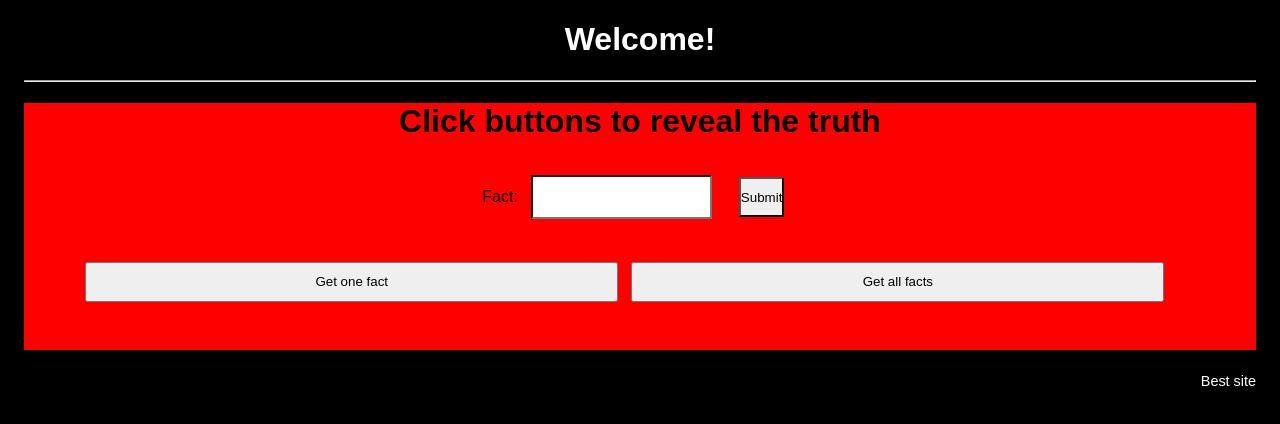
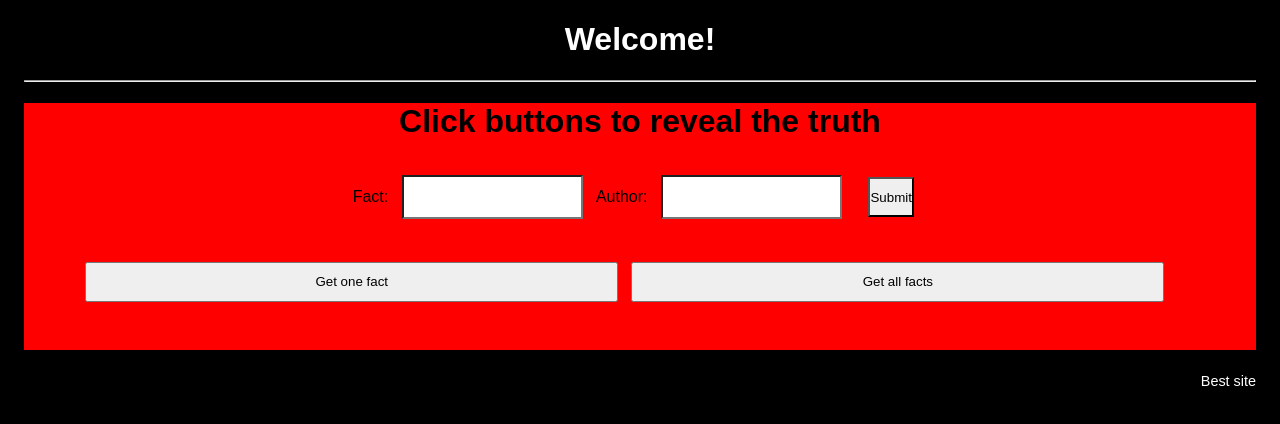
Before and after one commit to awege/someReactProject, a React app: page / in a window 1280 px wide. Shown: the top 424 px of the page. Built offline with nearby package versions, Linux system fonts and the light colour scheme.

Commit message:
Added new input field
added new input field for author

```diff
--- a/src/navigation.js
+++ b/src/navigation.js
@@ -16,6 +16,7 @@ export default class Navigation extends Component {
             authorChange: '',
             submitClicked: false
         };
+        this.everyFact = getAllFacts();
         this.handleClick1 = this.handleClick1.bind(this);
         this.handleClick2 = this.handleClick2.bind(this);
         this.handleChange = this.handleChange.bind(this);
@@ -35,7 +36,7 @@ export default class Navigation extends Component {
     }
     handleClick2() {
         this.setState({ showText2: true });
-        const facts = getAllFacts();
+        const facts = this.everyFact;
         let factString = '';
         for (let i = 0; i < facts.length; i++) {
             factString += facts[i].text + ' Author: ' +
@@ -44,19 +45,32 @@ export default class Navigation extends Component {
         this.setState({ allFacts: factString });
 
     }
-
+    /*
     handleChange(event) {
         this.setState({value: event.target.value});
-      }
+      }*/
     /*
     factChange = ({ value }) => {
         this.setState({
             factChange: value,
         });
     }*/
+    handleChange(event) {
+        const target = event.target;
+        const value =  target.value;
+        const name = target.name;
+
+        this.setState({
+          [name]: value
+        });
+      }
 
     handleSubmit(event) {
-        alert('A fact was submitted: ' + this.state.value);
+        const newAuthor = this.state.authorChange.toString();
+        const newFact = this.state.value.toString();
+        console.log(newAuthor);
+        this.everyFact.push(`{Author: ${newAuthor}}{text: ${newFact}}`);
+        alert('A fact was submitted: ' + this.state.value+ ' Author: ' + this.state.authorChange);
         event.preventDefault();
         this.setState({
             submitClicked: true
@@ -72,7 +86,11 @@ export default class Navigation extends Component {
                 <form onSubmit={this.handleSubmit}>
                     <label>
                         Fact:
-                        <input type="text" name="factChange" value={this.state.value} onChange={this.handleChange} />
+                        <input type="text" name="value" value={this.state.value} onChange={this.handleChange} />
+                    </label>
+                    <label>
+                        Author:
+                        <input type="text" name="authorChange" value={this.state.authorChange} onChange={this.handleChange} />
                     </label>
                     <input type="submit" value="Submit" />
                 </form>
```
